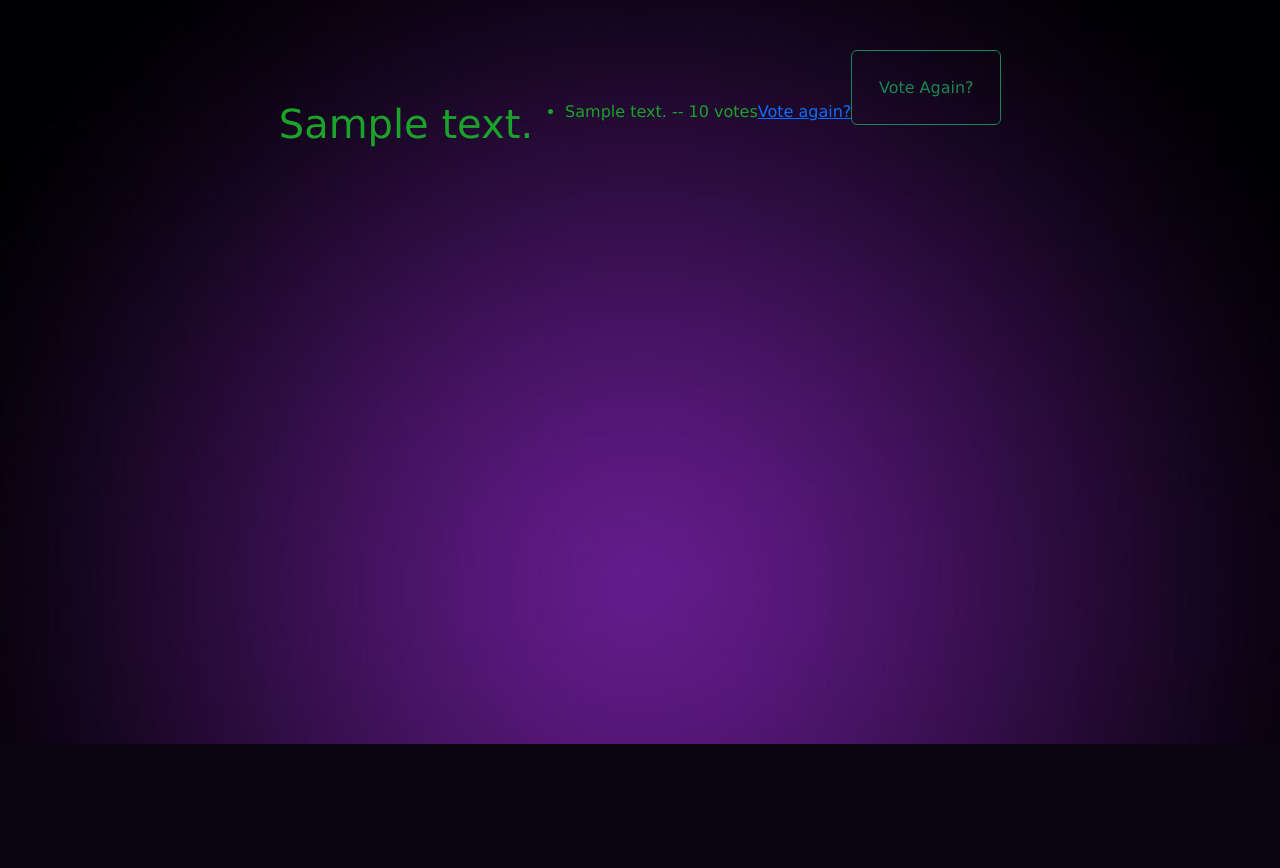
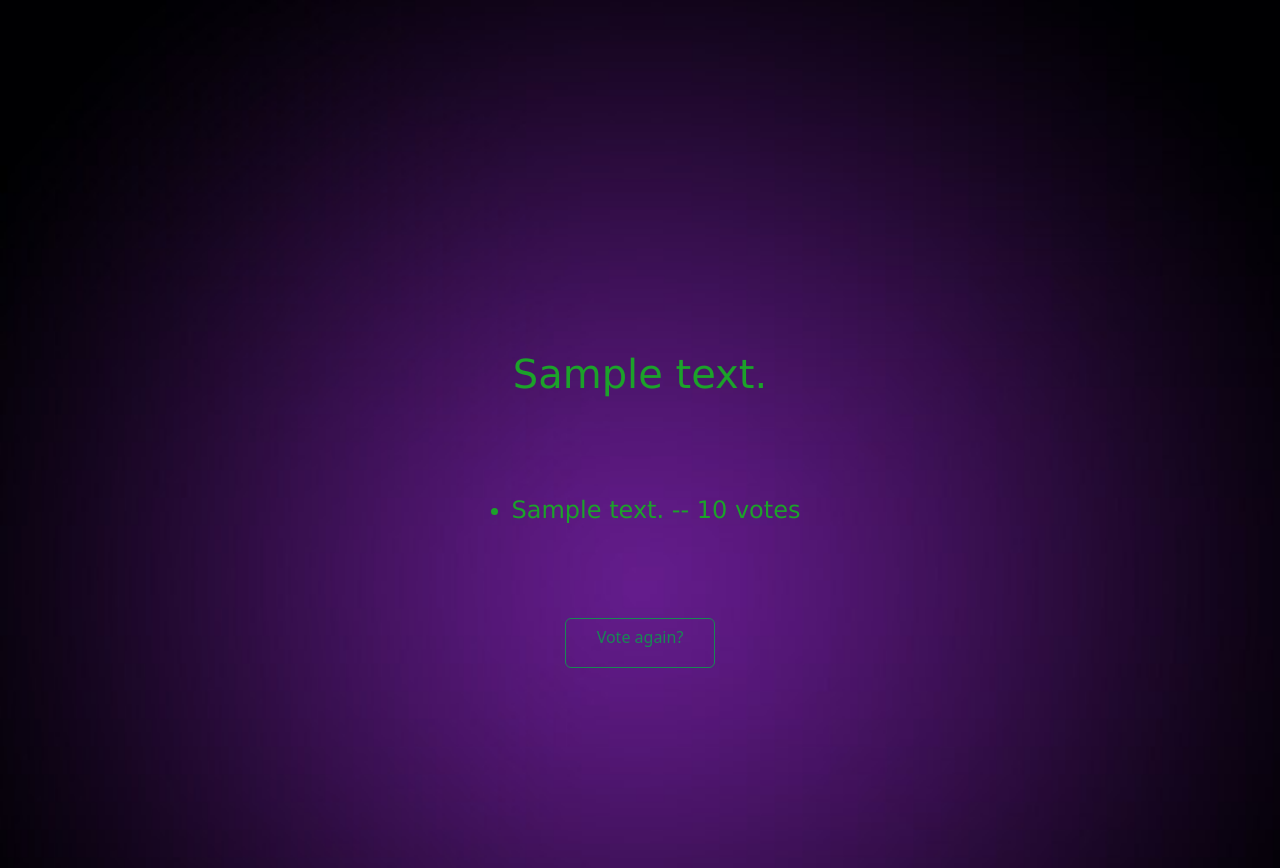
Before and after one commit to PaisleyPython/gig_tracker, a Django app: template polls/templates/polls/results.html in a window 1280 px wide. Shown: the part 56-924 px from the top of the page. Before the commit the page ends 800 px from the top, so only its background shows below. Run offline with Django 5.2, Linux system fonts and the light colour scheme; the template is opened without the code that fills it: most values are stand-ins (such as "Sample title", 1, 10 or a date in 2020).

Commit message:
"Update styling"

```diff
--- a/polls/static/polls/style.css
+++ b/polls/static/polls/style.css
@@ -1,20 +1,78 @@
-li a {
-    color: #1ca22a;
-}
-
 body {
     background: white url("images/background.png") no-repeat;
     background-size: 100%;
 }
 
-.font {
+li a {
+    color: #1ca22a;
+}
+
+.display {
+    display: flex;
+    justify-content: center;
+    margin-top: 350px;
+    color:#1ca22a;
+    font-family:'Lucida Sans', 'Lucida Sans Regular', 'Lucida Grande', 'Lucida Sans Unicode', Geneva, Verdana, sans-serif;
+}
+
+/* index Page ====================================*/
+
+#font {
+    font-size: 1.50rem;
+}
+
+/* Home Page ====================================*/
+#head {
+    display: flex;
+    justify-content: center;
+    margin-top: 300px;
+}
+
+#butt {
     display: flex;
     justify-content: center;
     margin-top: 100px;
+    height: 200px;
+    position: relative;
+}
+
+/* detail page ======================================= */
+
+.cont {
+    height: 300px;
+    position: relative;
+
+    }
+
+/* results page ======================================= */
+
+#results {
+    display: flex;
+    justify-content: center;
+    margin-top: 50px;
     color:#1ca22a;
     font-family:'Lucida Sans', 'Lucida Sans Regular', 'Lucida Grande', 'Lucida Sans Unicode', Geneva, Verdana, sans-serif;
-    font-size: 1rem;
+    font-size: 1.50rem;
 }
+
+
+
+
+
+
+
+
+
+
+
+
+
+
+
+
+
+
+
 
 /* .nav{
     color: #1ca22a;
--- a/polls/templates/polls/results.html
+++ b/polls/templates/polls/results.html
@@ -1,26 +1,28 @@
-
-
+<head>
     {% load static %}
     <link rel="stylesheet" href="{% static 'polls/style.css' %}">
     {% include 'home/navbar.html' %}
+</head>
 
 {% block content %}
 
-<div class="font"">
+<div class="display"">
     <h1>{{ question.question_text }}</h1>
+    <br>
+</div>
+<div id="results">
     <ul>
+        <br>
         {% for choice in question.choice_set.all %}
         <li>{{ choice.choice_text }} -- {{ choice.votes }} vote{{ choice.votes|pluralize }}</li>
         {% endfor %}
     </ul>
+</div>
+
 <br>
-    <a href="{% url 'polls:detail' question.id %}">Vote again?</a>
-    <div class="center">
-        <a href="/polls/">
 
-            <button id="button" class="btn btn-outline-success" style="height: 75px; width: 150px; position:relative; top:-50px;">Vote Again?</button>
-        </a>
-    </div>
+<div id="butt">
+    <a href="/polls/" class="btn btn-outline-success" style="height: 50px; width: 150px; position:relative; top: -50px;" >Vote again?</a>
 </div>
 
     {% endblock content %}
--- a/templates/home/navbar.html
+++ b/templates/home/navbar.html
@@ -15,12 +15,12 @@
 }
 
   </style>
-
+<!-- <img src="static/polls/images/head.png" alt=""> -->
 
 
   <nav class="navbar navbar-expand-lg navbar-dark">
     <div class="container-fluid">
-      <img src="head.png" alt="" width="30" height="24" class="d-inline-block align-text-top">
+      <img src="static/polls/images/head.png" alt="" width="30" height="24" class="d-inline-block align-text-top">
       <a class="navbar-brand" href="#">Disco Panther</a>
     <button class="navbar-toggler" type="button" data-bs-toggle="collapse" data-bs-target="#navbarNavAltMarkup" aria-controls="navbarNavAltMarkup" aria-expanded="false" aria-label="Toggle navigation">
       <span class="navbar-toggler-icon"></span>
```
Also changed, not shown: polls/templates/polls/detail.html (+5 -3 lines), polls/templates/polls/index.html (+5 -2 lines), templates/home/home.html (+11 -25 lines), db.sqlite3. Lines whose indentation alone changed are shown as unchanged.
